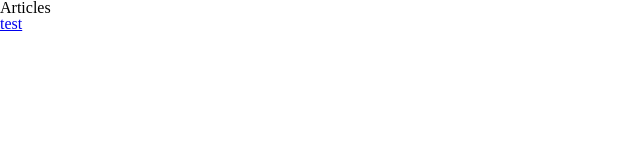
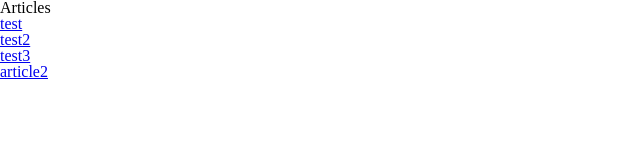
Before and after one commit to giTomas/react-markdown, a React app: page / in a window 1280 px wide. Shown: the top 160 px of the page, without its empty margins (0-640 px from the left). Built offline with nearby package versions, Linux system fonts and the light colour scheme; the HTML template or start-up script is replaced by a standard one.

Commit message:
not eorking

```diff
--- a/src/components/article/index.jsx
+++ b/src/components/article/index.jsx
@@ -1,7 +1,7 @@
 import React from 'react';
 import { bool, shape, string } from 'prop-types';
-// import requestMd from '../../http';
-// import Markdown from '../markdown/';
+import requestMd from '../../http';
+import Markdown from '../markdown/';
 
 class Article extends React.Component {
   static propTypes = {
@@ -19,42 +19,46 @@ class Article extends React.Component {
     super(props);
 
     this.state = {
-      // text: null,
+      text: null,
       lazyMarkdown: null,
     };
   }
 
   async componentDidMount() {
-    // const text = await requestMd(this.props.match.params.id);
-    const { id } = this.props.match.params;
+    const text = await requestMd(this.props.match.params.id);
+    // const { id } = this.props.match.params;
     // const text = await import(`../../markdown/${id}.md`);
     // const { default: Markdown } = await import('../markdown/');
-    const [lazyText, { default: Markdown }] = await Promise.all([
-      import(`../../markdown/${id}.md`),
-      import('../markdown/'),
-    ]);
+    // const [lazyText, { default: Markdown }] = await Promise.all([
+    //   requestMd(this.props.match.params.id),
+    //   import('../markdown/'),
+    // ]);
 
     (() => {
       this.setState({
-        lazyMarkdown: <Markdown source={lazyText} />,
+        // lazyMarkdown: <Markdown source={text} />,
+        text,
       });
     })();
   }
 
   render() {
+    const { text } = this.state;
+    console.log(this.props.match.params.id);
+    console.log(text);
     return (
-      this.state.lazyMarkdown || <p>Loading...</p>
+      text ? <Markdown source={text} /> : <p>Loading...</p>
     );
   }
 }
 
 // Article.propTypes = {
-//   match: PropTypes.shape({
-//     path: PropTypes.string,
-//     url: PropTypes.string,
-//     isExact: PropTypes.bool,
-//     params: PropTypes.shape({
-//       id: PropTypes.string,
+//   match: shape({
+//     path: string,
+//     url: string,
+//     isExact: bool,
+//     params: shape({
+//       id: string,
 //     }),
 //   }).isRequired,
 // };
--- a/src/index.jsx
+++ b/src/index.jsx
@@ -2,21 +2,33 @@ import React from 'react';
 import {
   Route,
   Link,
-  Switch,
 } from 'react-router-dom';
 // import R from 'ramda';
 import { Article } from './components/';
 
+const articles = [
+  'test',
+  'test2',
+  'test3',
+];
+
+const links = articles.map(article =>
+    // <li><Link to={`/articles/${item}`}>test</Link></li>
+  <li key={article}><Link to={`/articles/${article}`}>{article}</Link></li>,
+);
+
 const App = () => (
+
   <div>
     <h1>Articles</h1>
     <ul>
-      <li><Link to="/articles/test">test</Link></li>
+      {links}
+      <li><Link to="/articles/test2">article2</Link></li>
     </ul>
 
-    <Switch>
-      <Route path="/articles/:id" component={Article} />
-    </Switch>
+
+    <Route path="/articles/:id" component={Article} />
+
   </div>
 );
 
--- a/webpack.config.js
+++ b/webpack.config.js
@@ -120,18 +120,18 @@ const config = {
       filename: "vendor.bundle.js",
       minChunks: ({ resource }) => /node_modules/.test(resource),
   }),
-    new DefinePlugin({
-      "process.env.NODE_ENV": JSON.stringify("production")
-    }),
-    new UglifyJsPlugin({
-      sourceMap: true,
-      beautify: false,
-      mangle: false,
-      comments: false,
-      compress: {
-        warnings: false,
-      }
-    })
+  //   new DefinePlugin({
+  //     "process.env.NODE_ENV": JSON.stringify("production")
+  //   }),
+  //   new UglifyJsPlugin({
+  //     sourceMap: true,
+  //     beautify: false,
+  //     mangle: false,
+  //     comments: false,
+  //     compress: {
+  //       warnings: false,
+  //     }
+  //   })
   ]
 
 };
```
Also changed, not shown: src/markdown/test2.md (added, +6 -0 lines), src/markdown/test3.md (added, +6 -0 lines), 2 other files (tests, documents, lock files or other folders).
